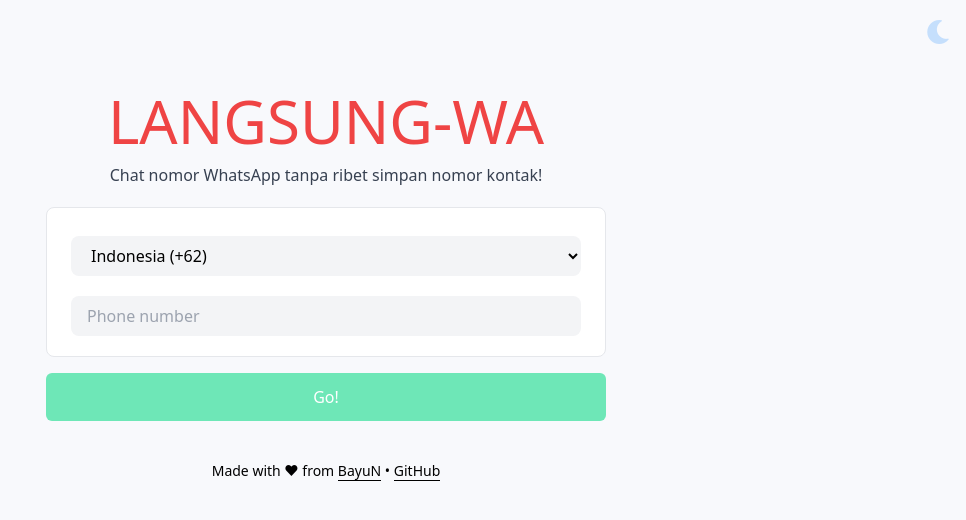
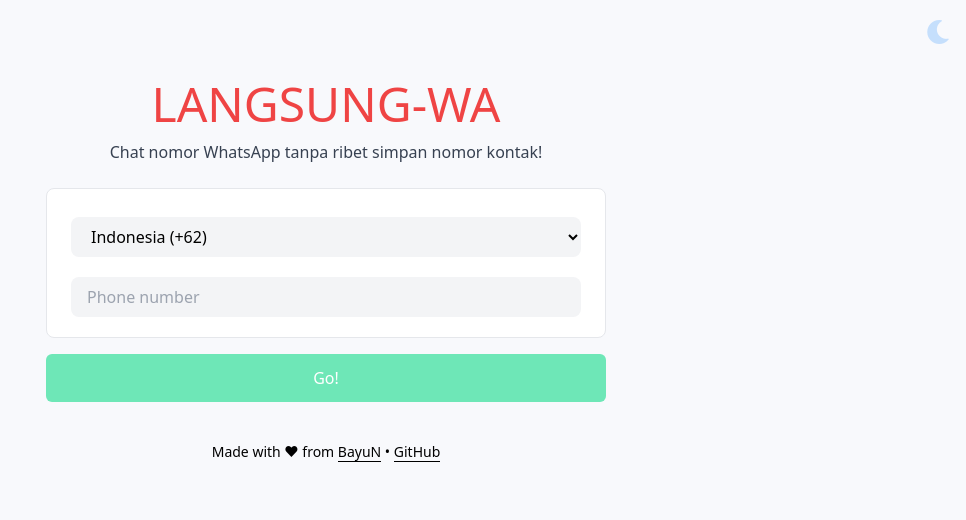
Before and after one commit to bayungrh/langsung-wa, a Svelte app: page / in a window 1280 px wide. Shown: the top 520 px of the page, without its empty margins (314-1280 px from the left). Built offline with nearby package versions, Linux system fonts and the light colour scheme.

Commit message:
update sty;e

```diff
--- a/src/App.svelte
+++ b/src/App.svelte
@@ -66,10 +66,10 @@
 
 <main class="pr-2 pl-2 max-w-xl m-auto mx-auto">
   <section class="mt-20">
-    <h1 class="text-red-500 text-center text-6xl uppercase leading-snug font-thin">
+    <h1 class="text-red-500 text-center lg:text-5xl sm:text-3xl uppercase leading-relaxed font-thin">
       {name}
     </h1>
-    <p class="text-gray-700 dark:text-gray-300 text-center pb-5">
+    <p class="text-gray-700 dark:text-gray-300 text-center pb-6 pt-3">
       Chat nomor WhatsApp tanpa ribet simpan nomor kontak!
     </p>
 
```
